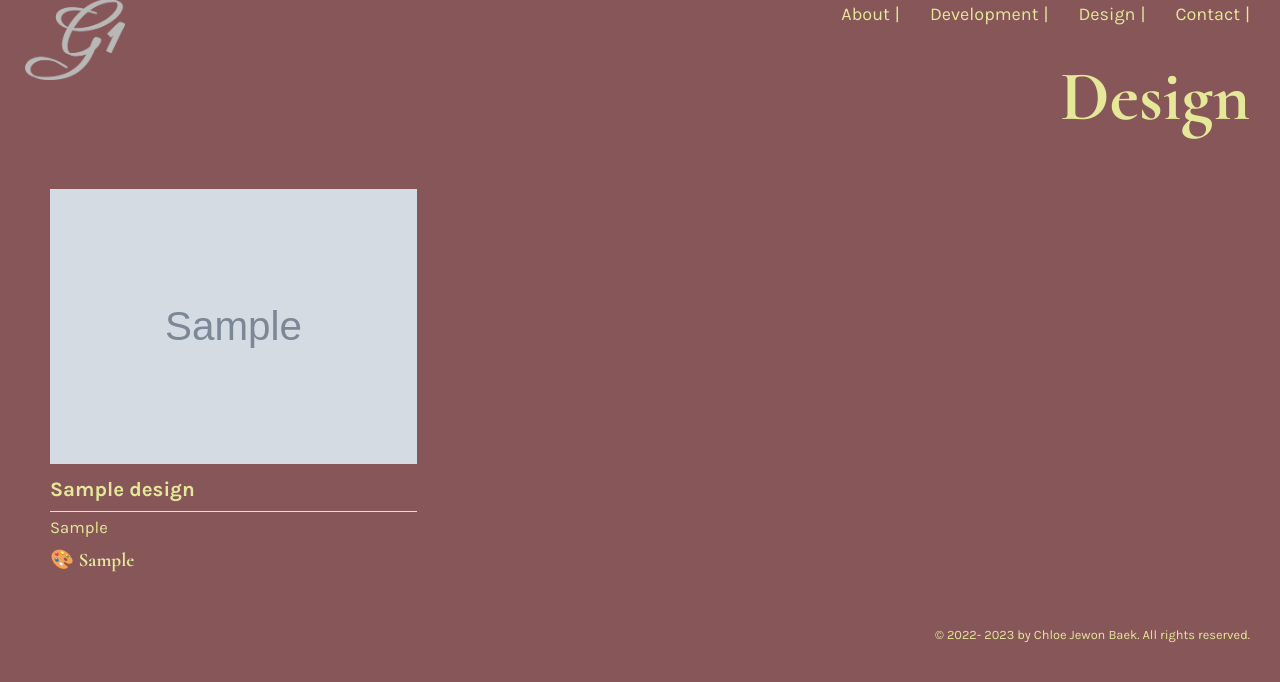
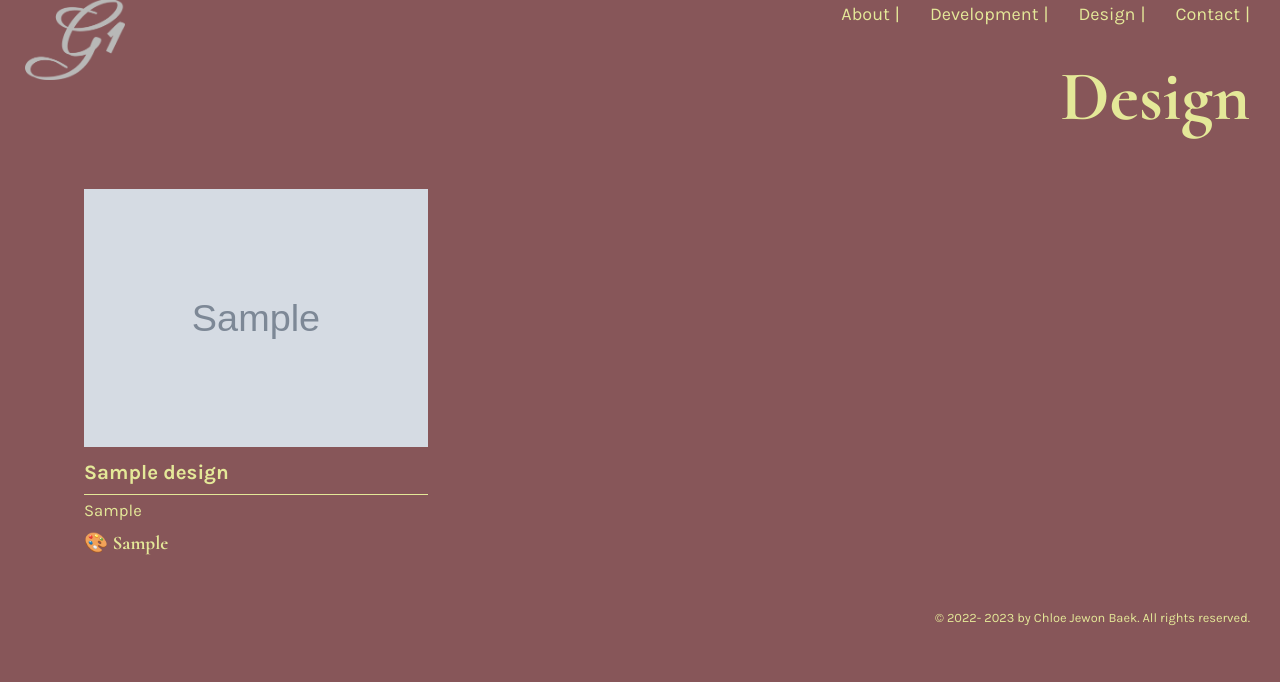
Before and after one commit to chloe-baek/portfolio-2023, a PHP site: page /design?id=1 in a window 1280 px wide. Shown: the part 26-708 px from the top of the page. Run offline with PHP 8.4, Linux system fonts and the light colour scheme; tables that the repository leaves empty or names only in its code hold one stand-in row (values such as "Sample post"); grey boxes marked "Sample" are stand-in pictures; a stand-in replaces the project's code that opens the database connection; some libraries are stand-ins or nearby versions; some web fonts are replaced.

Commit message:
update css

```diff
--- a/css/style.css
+++ b/css/style.css
@@ -192,7 +201,9 @@ a {
 
 .design__ul {
   display: grid;
-  grid-template: auto 1fr/repeat(3, 1fr); }
+  grid-template: auto 1fr/repeat(3, 1fr);
+  max-width: 90vw;
+  margin: 0 auto; }
   @media only screen and (max-width: 56.25em) {
     .design__ul {
       grid-template: auto 1fr/repeat(2, 1fr); } }
--- a/design.php
+++ b/design.php
@@ -14,9 +14,7 @@
             print '<li class="design__container">
                     <div class="design__tab">
 
-
-                                <img src="images/works/'.$row['img'].'" alt="'.$row['project_name'].'" class="design__img">
-
+                            <img src="images/works/'.$row['img'].'" alt="'.$row['project_name'].'" class="design__img">
 
                             <div class="design__desc">
 
@@ -50,14 +48,8 @@
     <i class="fas fa-chevron-circle-up"></i>
 </a>
 <?php include('includes/footer.php') ?>
-<script src="script/scroll.js" defer></script>
-<script>
-gsap.from('.design__container', {
-    duration: 3.5,
-    ease: 'power4.out',
-    y: 50,
-});
-</script>
+<script src="script/design.js" defer></script>
+
 </body>
 
 </html>
--- a/includes/header.php
+++ b/includes/header.php
@@ -39,7 +39,11 @@
 
             </ul>
 
-            <a href="#" class="header__toggle"><i class="fa-solid fa-bars"></i></a>
+            <!-- <a href="#" class="header__toggle"><i class="fa-solid fa-bars"></i></a> -->
+            <input type="checkbox" class="header__checkbox" id="header__btn">
+            <label for="header__btn" class="header__toggle">
+                <span class="header__icon">&nbsp;</span>
+            </label>
         </nav>
     </header>
     <main class="main">
--- a/sass/base/_base.scss
+++ b/sass/base/_base.scss
@@ -23,7 +23,7 @@ body {
   overflow-x: hidden;
 }
 .main.filter {
-  @include respond(phone) {
+  @include respond(tab-port) {
     filter: blur(5px);
   }
 }
@@ -45,6 +45,10 @@ h3 {
   font-weight: 700;
   font-size: clamp(1.8rem, 2vw, 2.8rem);
   padding-bottom: 2rem;
+
+  @include respond(tab-port) {
+    padding-bottom: 0;
+  }
 }
 h4 {
   text-align: right;
--- a/sass/base/_bgcolor.scss
+++ b/sass/base/_bgcolor.scss
@@ -8,7 +8,10 @@
   color: $color-2-font;
 
   @if ($color-2-font == #eaa45d) {
-    .header__logo {
+    .header__logo,
+    .header__icon,
+    .header__icon ::before,
+    .header__icon ::after {
       filter: invert(1);
     }
   }
@@ -18,7 +21,10 @@
   color: $color-3-font;
 
   @if ($color-3-font == #a6d1c9) {
-    .header__logo {
+    .header__logo,
+    .header__icon,
+    .header__icon ::before,
+    .header__icon ::after {
       filter: invert(1);
     }
   }
@@ -32,7 +38,10 @@
   color: $color-5-font;
 
   @if ($color-5-font == #e4e898) {
-    .header__logo {
+    .header__logo,
+    .header__icon,
+    .header__icon ::before,
+    .header__icon ::after {
       filter: invert(1);
     }
   }
--- a/sass/layout/_contact.scss
+++ b/sass/layout/_contact.scss
@@ -10,10 +10,8 @@
   }
   &__link {
     padding-bottom: 1.7rem;
-    font-size: clamp(1.3rem, $font-size-lg, 2.5rem);
-    @include respond(phone) {
-      font-size: 1rem;
-    }
+    font-size: clamp(1.5rem, $font-size-lg, 2.5rem);
+
     &:hover {
       transform: scale(1.1) rotate(-3deg);
     }
--- a/sass/layout/_design.scss
+++ b/sass/layout/_design.scss
@@ -2,6 +2,8 @@
   &__ul {
     display: grid;
     grid-template: auto 1fr / repeat(3, 1fr);
+    max-width: 90vw;
+    margin: 0 auto;
     @include respond(tab-port) {
       grid-template: auto 1fr / repeat(2, 1fr);
     }
@@ -13,7 +15,7 @@
     padding: 2rem;
     margin: 3rem auto;
     list-style: none;
-    transition: all 0.5 ease-in-out;
+    // transition: all 0.5 ease-in-out;
   }
 
   // &__figure {
--- a/sass/layout/_header.scss
+++ b/sass/layout/_header.scss
@@ -5,7 +5,7 @@
     justify-content: space-between;
     align-items: center;
 
-    @include respond(phone) {
+    @include respond(tab-port) {
       flex-direction: column;
     }
   }
@@ -32,7 +32,7 @@
   &__ul {
     display: flex;
 
-    @include respond(phone) {
+    @include respond(tab-port) {
       display: none;
       flex-direction: column;
       align-items: center;
@@ -45,7 +45,7 @@
     list-style: none;
     font-size: clamp(1rem, 1.8rem, 2rem);
     margin-right: 3rem;
-    @include respond(phone) {
+    @include respond(tab-port) {
       padding: 8px;
       margin-right: 0;
     }
@@ -54,7 +54,7 @@
         content: '|';
         padding-left: 5px;
 
-        @include respond(phone) {
+        @include respond(tab-port) {
           content: '';
           padding-left: 0;
         }
@@ -65,21 +65,76 @@
     }
   }
 
+  &__checkbox {
+    display: none;
+  }
+
   &__toggle {
     display: none;
     position: absolute;
     right: 0.75rem;
     top: 1.75rem;
-    @include respond(phone) {
+    @include respond(tab-port) {
       display: block;
     }
   }
   &__toggle > i {
     font-size: 1.8rem;
   }
+
+  &__icon {
+    position: relative;
+    margin-top: 3rem;
+    margin-right: 1rem;
+
+    &,
+    &::before,
+    &::after {
+      width: 2.5rem;
+      height: 2.3px;
+      border-radius: 5px;
+      background-color: $color-1-font;
+      display: inline-block;
+    }
+
+    &::before,
+    &::after {
+      content: '';
+      position: absolute;
+      left: 0;
+      transition: all 0.3s;
+    }
+
+    &::before {
+      top: -0.8rem;
+    }
+    &::after {
+      top: 0.8rem;
+    }
+  }
+
+  &__toggle:hover &__icon::before {
+    top: -0.9rem;
+  }
+  &__toggle:hover &__icon::after {
+    top: 0.9rem;
+  }
+  &__checkbox:checked + &__toggle &__icon {
+    background-color: transparent;
+  }
+
+  &__checkbox:checked + &__toggle &__icon::before {
+    top: 0;
+    transform: rotate(135deg);
+  }
+  &__checkbox:checked + &__toggle &__icon::after {
+    top: 0;
+    transform: rotate(-135deg);
+  }
 }
+
 .header__ul.show {
-  @include respond(phone) {
+  @include respond(tab-port) {
     display: flex;
     z-index: 2;
   }
@@ -116,13 +171,6 @@
     //   width: 60%;
     //   font-family: 'Cormorant', serif;
     // }
-
-    span {
-      font-family: 'mina', serif;
-      font-weight: 900;
-      font-style: normal;
-      font-size: clamp(1.5rem, $font-size-xl, 3.5rem);
-    }
   }
 
   &__para > strong {
--- a/sass/layout/_work.scss
+++ b/sass/layout/_work.scss
@@ -12,9 +12,9 @@
     padding: 2rem;
     margin: 15rem auto;
     list-style: none;
-    // @include respond(tab-port) {
-    //   margin: 5rem auto;
-    // }
+    @include respond(phone) {
+      padding: 1rem;
+    }
   }
 
   &__tab {
@@ -27,34 +27,18 @@
   &__imgContainer {
     // display: flex;
     width: 50%;
-    // flex: 1 1 auto;
     transition: all 0.3s ease-in-out;
-    // cursor: progress;
+
+    border-right: 1px solid;
+    padding-right: 2rem;
+    border-top-right-radius: 3rem;
 
     @include respond(tab-port) {
       // margin: 0 auto;
+      border: none;
+      padding-right: 0;
       width: 100%;
       padding: 1rem 0;
-    }
-
-    &-left {
-      border-right: 1px solid;
-      padding-right: 2rem;
-      border-top-right-radius: 3rem;
-      @include respond(tab-port) {
-        border: none;
-        padding-right: 0;
-      }
-    }
-
-    &-right {
-      border-left: 1px solid;
-      padding-left: 2rem;
-      border-top-left-radius: 3rem;
-      @include respond(tab-port) {
-        border: none;
-        padding-left: 0;
-      }
     }
   }
   &__img {
@@ -68,37 +52,33 @@
     transform: translate(-50%, -50%);
     -webkit-transform: translate(-50%, -50%);
 
-    // &:hover {
-    //   filter: drop-shadow(0 0 0.75rem black);
-    // }
     @include respond(tab-port) {
       position: static;
       transform: translate(0, 0);
     }
   }
-  &__desc,
-  &__desc-left {
+  &__desc {
     width: 50%;
     display: flex;
     flex-direction: column;
     justify-content: space-between;
 
+    padding-left: 2rem;
+
     @include respond(tab-port) {
       width: 100%;
-      padding-bottom: 1.5rem;
+      padding-left: 1rem;
+      padding-bottom: 0;
     }
   }
 
-  &__desc {
-    padding-left: 2rem;
-    &-left {
-      padding-right: 2rem;
-      text-align: right;
-      @include respond(tab-port) {
-        text-align: left;
-      }
-    }
-  }
+  // &__desc {
+  //   padding-left: 2rem;
+  //   @include respond(phone) {
+  //     padding-left: 1rem;
+  //   }
+
+  // }
 
   &__para {
     font-size: clamp(1.4rem, $font-size-df, 2rem);
@@ -106,6 +86,10 @@
 
     &-des {
       padding: 1.8rem 0;
+
+      @include respond(tab-port) {
+        padding: 1rem 0;
+      }
     }
   }
 
--- a/script/about.js
+++ b/script/about.js
@@ -1,5 +1,6 @@
 gsap.from('.about__container', {
   duration: 2.5,
-  ease: 'power4.out',
-  y: 50,
+  ease: 'sine.out',
+  y: 100,
+  opacity: 0,
 });
--- /dev/null
+++ b/script/design.js
@@ -0,0 +1,5 @@
+gsap.from('.design__container', {
+  duration: 3.5,
+  ease: 'power4.out',
+  y: 50,
+});
--- a/work.php
+++ b/work.php
@@ -13,7 +13,7 @@
      while($row = mysqli_fetch_array($sql)){
         print '<li class="work__container" data-scroll>
                 <div class="work__tab">
-                <div class="work__imgContainer work__imgContainer-left">
+                <div class="work__imgContainer">
 
                 <img src="images/img/'.$row['img_main'].'" class="work__img">
 
@@ -35,12 +35,9 @@
                     ';
                 }
         print '</div></div></li>';
-
-
         }
 
         ?>
-
 
     </ul>
 </section>
```
Also changed, not shown: other parts of css/style.css (+82 -50 lines).
